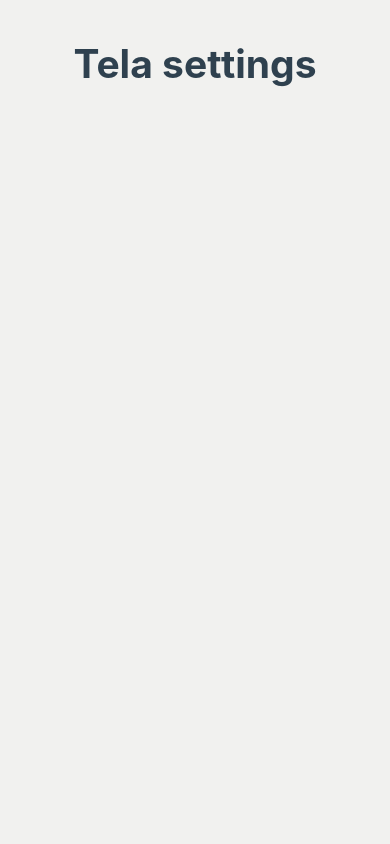
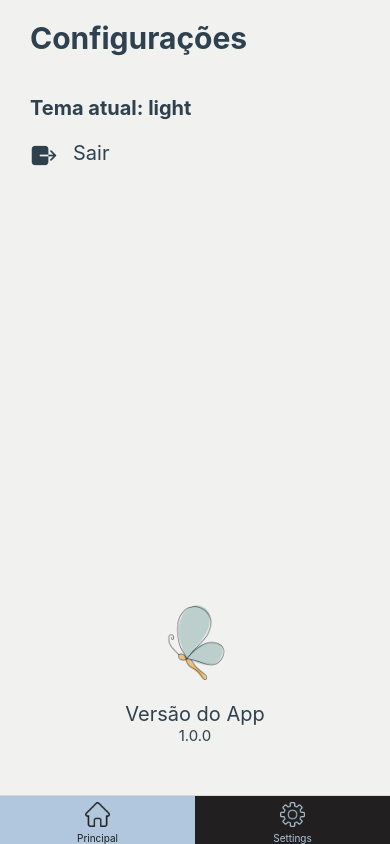
Before and after one commit to Ma-fra/projectDesafioNative, a React Native app: screen /Settings in a window 390 px wide. Built offline with nearby package versions, Linux system fonts and the light colour scheme.

Commit message:
style: (settings) stylling page

```diff
--- a/src/pages/Settings/index.tsx
+++ b/src/pages/Settings/index.tsx
@@ -8,6 +8,7 @@
   useColorScheme,
 } from "react-native";
 import { styles } from "./styles";
+import { Ionicons } from "@expo/vector-icons";
 
 export function Settings() {
   const colorScheme = useColorScheme();
@@ -20,7 +21,28 @@
     <>
       <SafeAreaView style={[styles.container, themeContainerStyle]}>
         <View>
-          <Text style={[styles.text, themeTextStyle]}>Tela settings</Text>
+          <Text style={[styles.textTitle, themeTextStyle]}>Configurações</Text>
+          <Text style={[styles.text, themeTextStyle]}>
+            Tema atual: {colorScheme}
+          </Text>
+
+          <TouchableOpacity
+            style={styles.exit}
+          >
+            <Ionicons name="exit" size={28} style={themeTextStyle} />
+            <Text style={[styles.exitText, themeTextStyle]}>Sair</Text>
+          </TouchableOpacity>
+        </View>
+
+        <View style={styles.InfoApp}>
+          <View style={styles.viewImg}>
+            <Image
+              source={require("../../assets/butterfly.png")}
+              style={styles.imgLogo}
+            />
+          </View>
+          <Text style={[styles.App, themeTextStyle]}>Versão do App</Text>
+          <Text style={[styles.Version, themeTextStyle]}>1.0.0</Text>
         </View>
       </SafeAreaView>
     </>
--- a/src/pages/Settings/styles.ts
+++ b/src/pages/Settings/styles.ts
@@ -4,8 +4,7 @@
   container: {
     flex: 1,
     backgroundColor: "#1A1C2B",
-    padding: Platform.OS === "ios" ? 64 : 30,
-    paddingHorizontal: 30,
+    justifyContent: "space-between",
   },
   lightContainer: {
     backgroundColor: "#f1f1ef",
@@ -19,10 +18,44 @@
   darkThemeText: {
     color: "#f1f1ef",
   },
+  textTitle: {
+    marginTop: 20,
+    fontSize: 30,
+    fontWeight: "bold",
+    paddingHorizontal: 30,
+  },
   text: {
     marginTop: 40,
-    textAlign: "center",
-    fontSize: 39,
+    fontSize: 20,
     fontWeight: "bold",
-  }
+    paddingHorizontal: 30,
+  },
+  exit: {
+    margin: 20,
+    flexDirection: "row",
+    paddingHorizontal: 10,
+  },
+  exitText: {
+    fontSize: 20,
+    marginTop: 1,
+    marginLeft: 15,
+  },
+  App: {
+    fontSize: 20,
+  },
+  Version: {
+    fontSize: 15,
+  },
+  InfoApp: {
+    marginBottom: 50,
+    alignItems: "center",
+  },
+  viewImg: {
+    flexDirection: "row",
+  },
+  imgLogo: {
+    height: 120,
+    width: 120,
+    marginRight: 5,
+  },
 });
--- a/src/services/Routes/index.tsx
+++ b/src/services/Routes/index.tsx
@@ -15,7 +15,7 @@
   const Stack = createNativeStackNavigator();
   return (
     <>
-      <Stack.Navigator>
+      <Stack.Navigator initialRouteName="Home">
         <Stack.Screen
           name="Welcome"
           component={Welcome}
```
